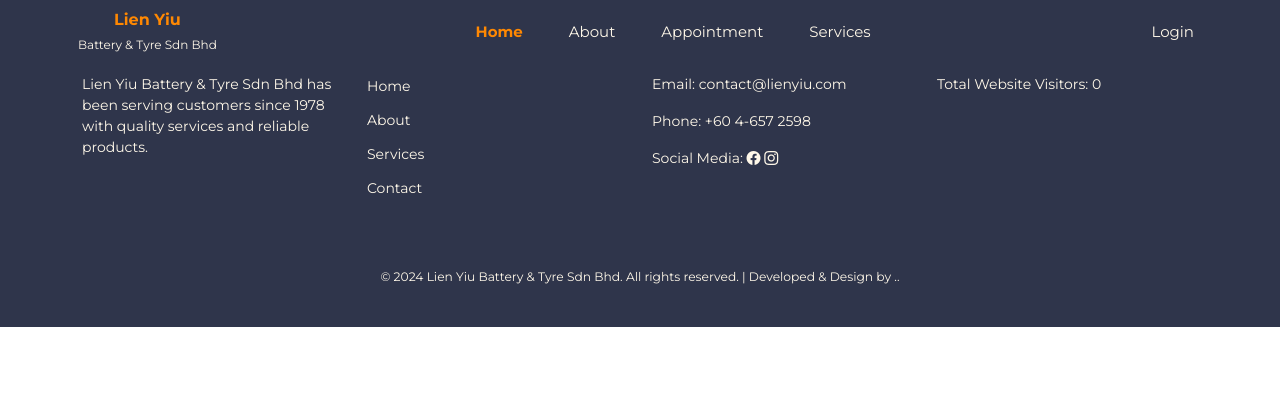
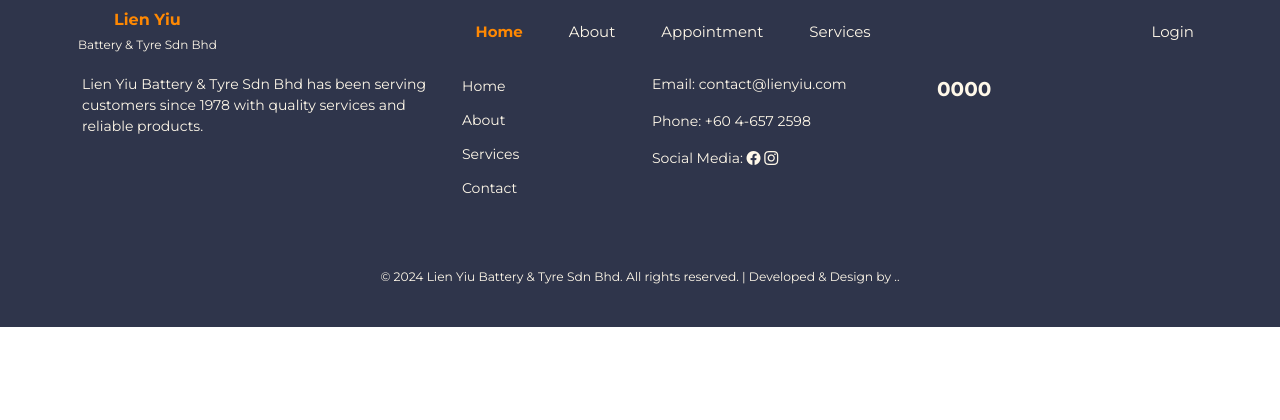
Before and after one commit to lapinChanceux/Spat-Project-Lien-Yiu, a PHP site: page / in a window 1280 px wide. Shown: the top 420 px of the page. Run offline with PHP 8.4, Linux system fonts and the light colour scheme.

Commit message:
update footer

```diff
--- a/Views/template/footer.phtml
+++ b/Views/template/footer.phtml
@@ -1,14 +1,13 @@
-
 <footer>
     <div class="container">
         <div class="row">
             <!-- Brand Section -->
-            <div class="col-md-3 footer-section">
+            <div class="col-12 col-sm-6 col-md-3 col-lg-4 footer-section">
                 <h5>About Us</h5>
                 <p>Lien Yiu Battery & Tyre Sdn Bhd has been serving customers since 1978 with quality services and reliable products.</p>
             </div>
             <!-- Menu Section -->
-            <div class="col-md-3 footer-section">
+            <div class="col-4 col-sm-6 col-md-3 col-lg-2 footer-section">
                 <h5>Menu</h5>
                 <ul>
                     <li><a href="#">Home</a></li>
@@ -18,16 +17,16 @@
                 </ul>
             </div>
             <!-- Contact Section -->
-            <div class="col-md-3 footer-section">
+            <div class="col-8 col-sm-6 col-md-3 col-lg-3 footer-section">
                 <h5>Contact Us</h5>
                 <p>Email: contact@lienyiu.com</p>
                 <p>Phone: +60 4-657 2598</p>
                 <p>Social Media: <i class="bi bi-facebook"></i> <i class="bi bi-instagram"></i></p>
             </div>
             <!-- Visitor Count Section -->
-            <div class="col-md-3 footer-section">
+            <div class="col-12 col-sm-6 col-md-3 col-lg-2 footer-section">
                 <h5>Visitor Count</h5>
-                <p>Total Website Visitors: <span>0</span></p>
+                <span style="font-size: 20px; font-weight: bold;">0000</span>
             </div>
         </div>
         <div class="footer-bottom text-center">
@@ -38,7 +37,6 @@
 
 <script src="Views/js/script.js"></script>
 
-
 <script src="https://cdn.jsdelivr.net/npm/bootstrap@5.3.0-alpha3/dist/js/bootstrap.bundle.min.js"></script>
 </body>
 </html>
```
